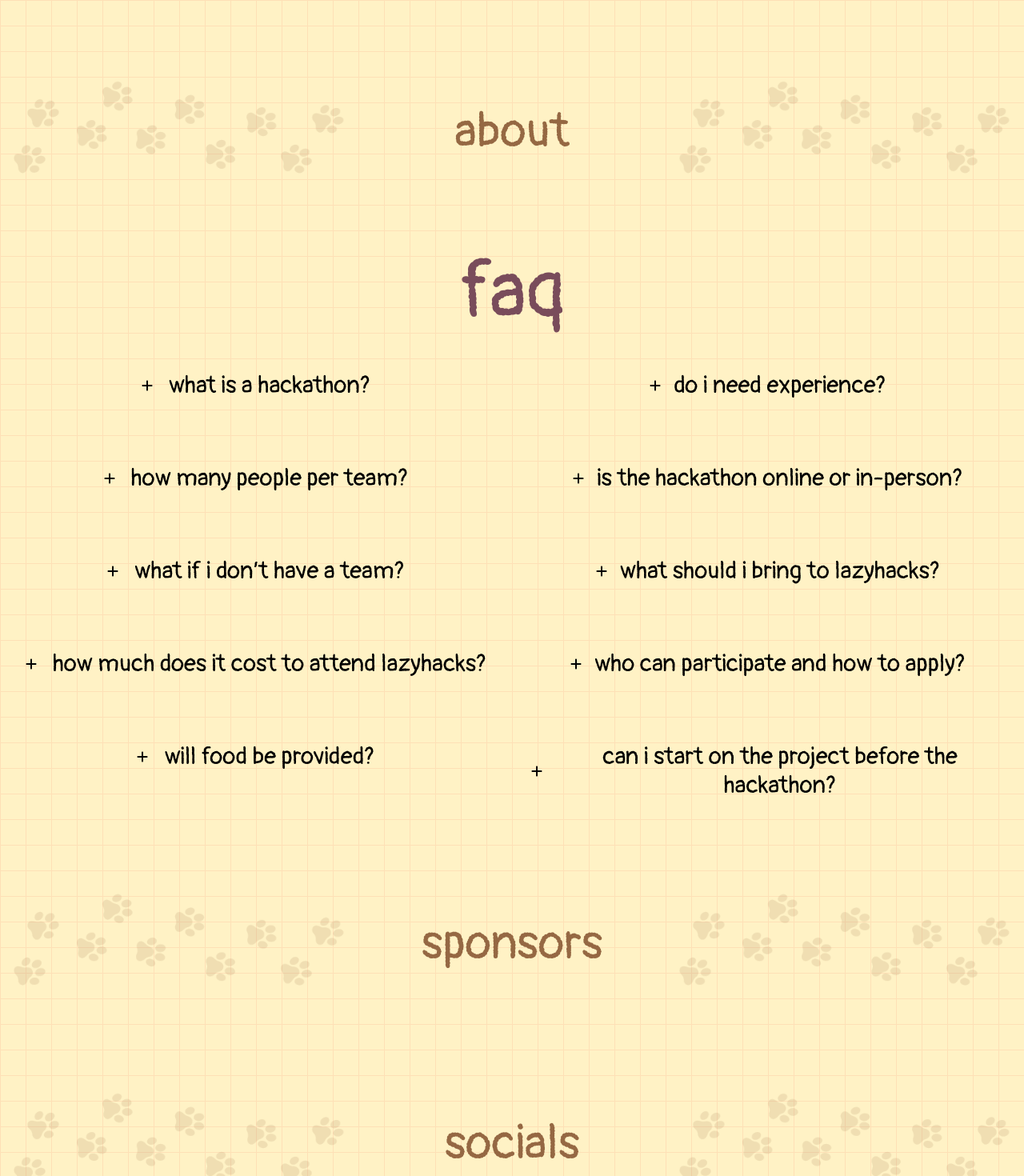
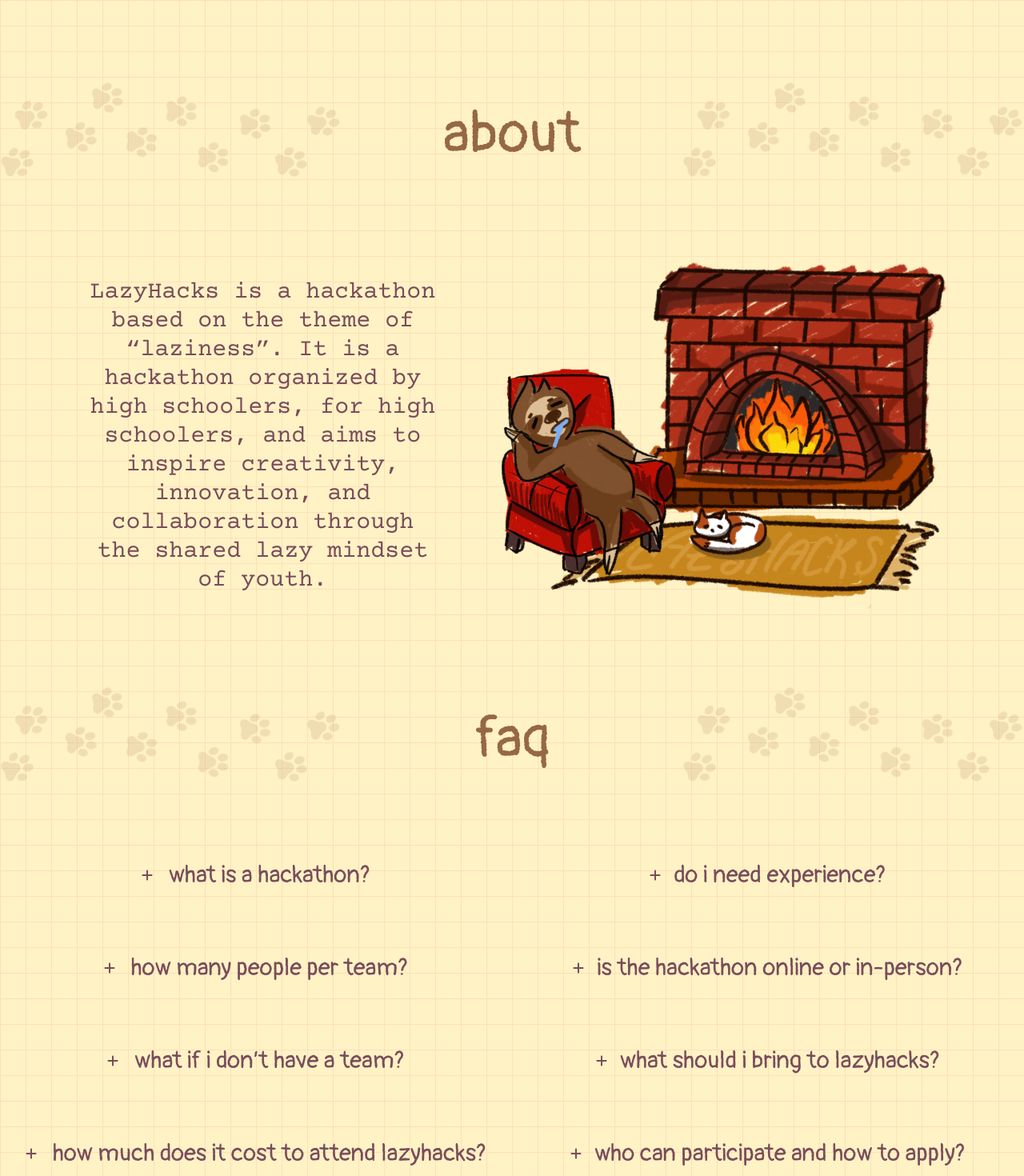
Before and after one commit to LazyHacks/lazyhacks-website, a Next.js app: page / in a window 1280 px wide. Shown: the part 640-2110 px from the top of the page at 80% size. Built offline with nearby package versions, Linux system fonts and the light colour scheme.

Commit message:
added about + gh pages workflow

```diff
--- a/next.config.mjs
+++ b/next.config.mjs
@@ -1,4 +1,7 @@
 /** @type {import('next').NextConfig} */
-const nextConfig = {};
+const nextConfig = {
+  basePath: "/lazyhacks-website",
+  output: "export",
+};
 
 export default nextConfig;
--- a/src/app/page.tsx
+++ b/src/app/page.tsx
@@ -2,6 +2,7 @@
 
 import Image from "next/image";
 import Faq from "./sections/Faq";
+import About from "./sections/About"
 
 // CONSTANTS
 import { useState } from "react";
@@ -77,7 +78,7 @@ export default function Home() {
                       about
                     </h3>
                     <span className="block md:hidden text-nav-brown text-xl font-display hover:underline">
-                      About
+                      about
                     </span>
                   </a>
                 </li>
@@ -91,7 +92,7 @@ export default function Home() {
                       faq
                     </h3>
                     <span className="block md:hidden text-nav-brown text-xl font-display hover:underline">
-                      FAQ
+                      faq
                     </span>
                   </a>
                 </li>
@@ -105,7 +106,7 @@ export default function Home() {
                       sponsors
                     </h3>
                     <span className="block md:hidden text-nav-brown text-xl font-display hover:underline">
-                      Sponsors
+                      sponsors
                     </span>
                   </a>
                 </li>
@@ -119,7 +120,7 @@ export default function Home() {
                       socials
                     </h3>
                     <span className="block md:hidden text-nav-brown text-xl font-display hover:underline">
-                      Socials
+                      socials
                     </span>
                   </a>
                 </li>
@@ -133,7 +134,7 @@ export default function Home() {
                       apply!
                     </h3>
                     <span className="block md:hidden text-nav-brown text-xl font-display hover:underline">
-                      Apply
+                      apply!
                     </span>
                   </a>
                 </li>
@@ -144,15 +145,14 @@ export default function Home() {
       </header>
 
       <main>
-        {/* ABOUT section */}
+        {/* HOME section */}
         <div className="flex flex-col items-center text-center justify-center h-[85vh]">
           <h1 className="row font-body text-2xl text-welcome-text">
             welcome to...
             <img className="w-[30rem] my-5" src="../images/home/sloth_logo_welcome_800x300.png" alt="LazyHacks logo" />
           </h1>
           <h2 className="font-body text-xl text-welcome-text">
-            December 7th, 2024 • 8:00 AM – 11:00 PM • In person at Shopify
-            Ottawa
+            December 7th, 2024 • 8:00 AM – 11:00 PM • In person Ottawa
           </h2>
           <a href="#apply" className="relative group">
             <img
@@ -165,35 +165,30 @@ export default function Home() {
           </a>
         </div>
 
-        <section id="about">
-          <div className="flex justify-between items-center mx-4">
-            <img className="w-1/3" src="../images/sections/dogprints.png"></img>
-            <h1 className="text-4xl md:text-6xl font-display text-section-brown">about</h1>
-            <img className="w-1/3" src="../images/sections/dogprints.png"></img>
-          </div>
-        </section>
+        {/* FAQ section */}
+        <About />
 
         {/* FAQ section */}
         <Faq />
 
         <section id="sponsors">
-          <div className="flex justify-between items-center mx-4">
+          <div className="flex justify-between items-center">
             <img className="w-1/3" src="../images/sections/dogprints.png"></img>
-            <h1 className="text-4xl md:text-6xl font-display text-section-brown">sponsors</h1>
+            <h1 className="text-4xl md:text-7xl font-display text-section-brown">sponsors</h1>
             <img className="w-1/3" src="../images/sections/dogprints.png"></img>
           </div>
         </section>
         <section id="socials">
-          <div className="flex justify-between items-center mx-4">
+          <div className="flex justify-between items-center">
             <img className="w-1/3" src="../images/sections/dogprints.png"></img>
-            <h1 className="text-4xl md:text-6xl font-display text-section-brown">socials</h1>
+            <h1 className="text-4xl md:text-7xl font-display text-section-brown">socials</h1>
             <img className="w-1/3" src="../images/sections/dogprints.png"></img>
           </div>
         </section>
       </main>
 
       <footer className="flex flex-col items-center justify-center w-full h-auto py-8">
-        <p className="mb-4 font-display text-lg">made with love</p>
+        <p className="mb-4 font-display text-nav-brown text-lg">made with love</p>
         <div className="grid grid-cols-2">
           <a
             href="https://www.linkedin.com/in/vickie-chen0728/"
--- /dev/null
+++ b/src/app/sections/About.tsx
@@ -0,0 +1,31 @@
+'use client'
+
+// CONSTANTS
+import { useState } from "react";
+import { useEffect } from "react";
+
+const About = () => {
+  return (
+    <section id="about">
+      <div className="flex justify-between items-center">
+        <img className="w-1/3" src="../images/sections/dogprints.png"></img>
+        <h1 className="text-4xl md:text-7xl font-display text-section-brown">about</h1>
+        <img className="w-1/3" src="../images/sections/dogprints.png"></img>
+      </div>
+      <div className="flex md:flex-row flex-col mx-4 md:mx-24 items-center">
+        <h2 className="text-nav-brown text-center text-pretty font-body md:w-1/2 text-xl md:text-3xl">
+          LazyHacks is a hackathon based on the theme of “laziness”. It is a
+          hackathon organized by high schoolers, for high schoolers, and aims
+          to inspire creativity, innovation, and collaboration through the shared
+          lazy mindset of youth.
+        </h2>
+        <div className="md:w-[730px] md:h-[500px] w-[365px] h-[250px] relative">
+          <img className="md:w-[350px] md:h-[350px] w-[175px] h-[175px] absolute z-40 md:left-0 left-[20px] bottom-[20px] md:bottom-[40px]" src="../images/about/sloth-on-chair.png"></img>
+          <img className="md:w-[500px] md:h-[500px] w-[250px] h-[250px] absolute right-0 top-0" src="../images/about/fireplace.png"></img>
+        </div>
+      </div>
+    </section>
+  );
+};
+
+export default About
--- a/src/app/sections/Faq.jsx
+++ b/src/app/sections/Faq.jsx
@@ -17,7 +17,11 @@ const Faq = () => {
       id="faq"
       className="flex flex-col items-center text-center justify-center "
     >
-      <h1 className="text-[100px] font-display text-nav-brown">faq</h1>
+      <div className="flex justify-between items-center w-full">
+        <img className="w-1/3" src="../images/sections/dogprints.png"></img>
+        <h1 className="text-4xl md:text-7xl font-display text-section-brown">faq</h1>
+        <img className="w-1/3" src="../images/sections/dogprints.png"></img>
+      </div>
       <div className="flex flex-col md:flex-row">
         {/* First Column */}
         <div className="flex-1">
@@ -34,9 +38,9 @@ const Faq = () => {
               >
                 <FontAwesomeIcon
                   icon={open === index ? faMinus : faPlus}
-                  className="text-gray-600 mr-5"
+                  className="text-nav-brown mr-5"
                 />
-                <h3 className="text-4xl font-display sm:text-3xl">
+                <h3 className="text-4xl text-nav-brown font-display sm:text-3xl">
                   {faq.question}
                 </h3>
               </div>
@@ -45,7 +49,7 @@ const Faq = () => {
                   open === index ? "max-h-40 opacity-100" : "max-h-0 opacity-0"
                 }`}
               >
-                <p className="text-gray-600 font-body sm:mx-6">{faq.answer}</p>
+                <p className="text-nav-brown font-body sm:mx-6">{faq.answer}</p>
               </div>
             </div>
           ))}
@@ -65,9 +69,9 @@ const Faq = () => {
               >
                 <FontAwesomeIcon
                   icon={open === index + 5 ? faMinus : faPlus}
-                  className="text-gray-600 mr-4"
+                  className="text-nav-brown mr-4"
                 />
-                <h3 className="text-4xl font-display sm:text-3xl ">
+                <h3 className="text-4xl text-nav-brown font-display sm:text-3xl ">
                   {faq.question}
                 </h3>
               </div>
@@ -78,7 +82,7 @@ const Faq = () => {
                     : "max-h-0 opacity-0"
                 }`}
               >
-                <p className="text-gray-600 font-body mx-6">{faq.answer}</p>
+                <p className="text-nav-brown font-body mx-6">{faq.answer}</p>
               </div>
             </div>
           ))}
```
Also changed, not shown: public/images/about/fireplace.png (added), public/images/about/sloth-on-chair.png (added).
